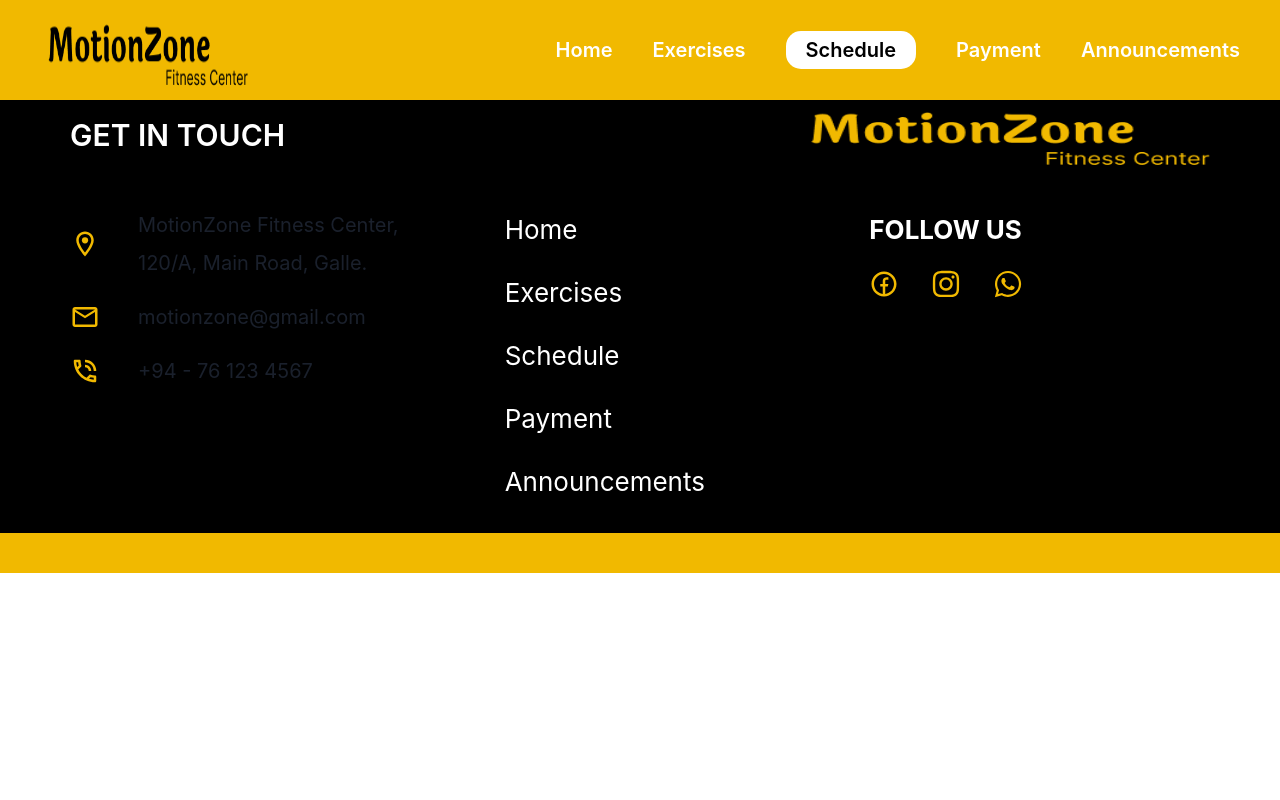
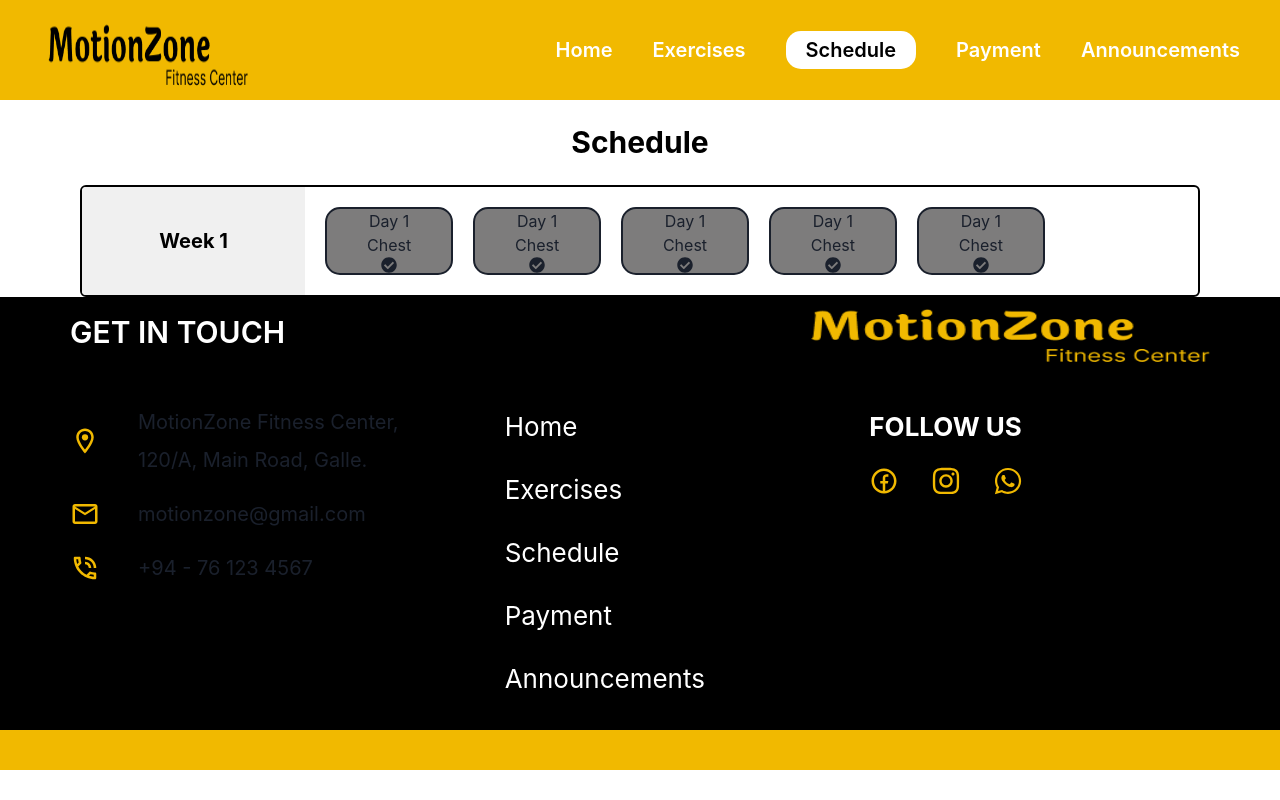
Before and after one commit to GymManagmentSystem/gym_client_web_app, a React (Vite) app: page /schedule in a window 1280 px wide. Built offline with nearby package versions, Linux system fonts and the light colour scheme.

Commit message:
Update exercise card body and modal

```diff
--- a/src/components/Exercises/ExerciseCard.tsx
+++ b/src/components/Exercises/ExerciseCard.tsx
@@ -17,6 +17,8 @@ import {
   ModalFooter,
   ModalBody,
   ModalCloseButton,
+  VStack,
+  Box,
 } from "@chakra-ui/react";
 
 interface Props {
@@ -45,6 +47,7 @@ const ExerciseCard = ({
   return (
     <Card
       maxW="md"
+      height={{ base: "auto", md: "500px" }}
       borderRadius="15px"
       bg="#fff"
       border="1px"
@@ -52,23 +55,76 @@ const ExerciseCard = ({
       boxShadow="lg"
       _hover={{
         boxShadow: "xl",
-        transform: "scale(1.02)", // Pop-up
-        transition: "transform 0.2s ease, box-shadow 0.2s ease", // Smooth transition
+        transform: "scale(1.02)",
+        transition: "transform 0.2s ease, box-shadow 0.2s ease",
       }}
     >
-      <CardBody>
-        <Center>
-          <Image src={image} />
+      <VStack height="100%" spacing={0} align="stretch">
+        <Box
+          flex={{ base: "auto", md: "2" }}
+          overflow="hidden"
+          width="100%"
+          height={{ base: "200px", md: "250px" }}
+        >
+          <Center height="100%">
+            <Image
+              src={image}
+              height="100%"
+              width="100%"
+              objectFit="contain"
+              borderTopRadius="15px"
+            />
           </Center>
+        </Box>
 
-        <Stack mt="6" spacing="3">
-          <Heading size="md" color="#000">
+        <CardBody flex="1" p={4}>
+          <Stack spacing="3">
+            <Heading size="md" color="#F1B900" isTruncated>
               {name}
             </Heading>
-          <Text color="#000" textAlign="justify"  fontSize={{base:'12px',md:'md'}}>
-            {description}
+            <HStack color="#000">
+              <Text sx={titleText} flex={1}>
+                Exercise Type
               </Text>
+              <Text sx={valueText} flex={1}>
+                {type}
+              </Text>
+            </HStack>
+            <HStack>
+              <Text sx={titleText} flex={1}>
+                Target Body Area
+              </Text>
+              <Text sx={valueText} flex={1}>
+                {bodyArea}
+              </Text>
+            </HStack>
+            <HStack>
+              <Text sx={titleText} flex={1}>
+                Exercise Level
+              </Text>
+              <Text sx={valueText} flex={1}>
+                {exerciseLevel}
+              </Text>
+            </HStack>
+            <HStack>
+              <Text sx={titleText} flex={1}>
+                Exercise Category
+              </Text>
+              <Text sx={valueText} flex={1}>
+                {category}
+              </Text>
+            </HStack>
+            <HStack>
+              <Text sx={titleText} flex={1}>
+                Equipment Required
+              </Text>
+              <Text sx={valueText} flex={1}>
+                {equipments}
+              </Text>
+            </HStack>
           </Stack>
+        </CardBody>
+
         <CardFooter>
           <Button
             variant="solid"
@@ -79,56 +135,28 @@ const ExerciseCard = ({
             View More
           </Button>
         </CardFooter>
-      </CardBody>
+      </VStack>
 
-      <Modal isOpen={isOpen} onClose={onClose} size={{base:'xs',md:'sm',lg:'lg'}}>
+      {/* View More Modal */}
+      <Modal
+        isOpen={isOpen}
+        onClose={onClose}
+        size={{ base: "xs", md: "sm", lg: "lg" }}
+      >
         <ModalOverlay />
-        <ModalContent bg={"#fff"} ml={3} mr={3}>
-          <ModalHeader color={"#000"} fontWeight={'bold'}>{name}</ModalHeader>
+        <ModalContent bg="#fff" ml={3} mr={3}>
+          <ModalHeader color="#000" fontWeight="bold" fontSize={"md"}>
+            {name}
+          </ModalHeader>
           <ModalCloseButton />
           <ModalBody>
-            <Stack spacing="3">
-              <HStack color="#000">
-                <Text sx={titletext} flex={1}>
-                  Exercise Type :
+            <Text
+              fontSize={{ base: "12px", md: "14px" }}
+              color="#000"
+              textAlign="justify"
+            >
+              {description}
             </Text>
-                <Text sx={valueText} flex={1}>
-                  {type}
-                </Text>
-              </HStack>
-              <HStack>
-                <Text sx={titletext} flex={1}>
-                  Target Body Area :
-                </Text>
-                <Text sx={valueText} flex={1}>
-                  {bodyArea}
-                </Text>
-              </HStack>
-              <HStack>
-                <Text sx={titletext} flex={1}>
-                  Exercise Level :
-                </Text>
-                <Text sx={valueText} flex={1}>
-                  {exerciseLevel}
-                </Text>
-              </HStack>
-              <HStack>
-                <Text sx={titletext} flex={1}>
-                  Exercise Category :
-                </Text>
-                <Text sx={valueText} flex={1}>
-                  {category}
-                </Text>
-              </HStack>
-              <HStack>
-                <Text sx={titletext} flex={1}>
-                  Equipment Required :
-                </Text>
-                <Text sx={valueText} flex={1}>
-                  {equipments}
-                </Text>
-              </HStack>
-            </Stack>
           </ModalBody>
           <ModalFooter>
             <Button
@@ -146,14 +174,14 @@ const ExerciseCard = ({
   );
 };
 
-const titletext = {
+const titleText = {
   color: "#000",
   fontWeight: "semibold",
-  fontSize:{base:'12px',md:'md'}
+  fontSize: { base: "12px", md: "14px", lg: "16px" },
 };
 const valueText = {
   color: "#000",
-  fontSize:{base:'12px',md:'md'}
+  fontSize: { base: "12px", md: "14px", lg: "16px" },
 };
 
 export default ExerciseCard;
--- /dev/null
+++ b/src/components/Schedule/WeekScheduleCard.tsx
@@ -0,0 +1,74 @@
+import { Card, CardBody, Text, Box, HStack } from "@chakra-ui/react";
+import { FaCheckCircle } from "react-icons/fa";
+
+const WeekScheduleCard = () => {
+  return (
+    <Card
+      direction={'row'}
+      overflow="hidden"
+      variant="outline"
+      bg={"#fff"}
+      border={"2px"}
+      borderColor={"#000"}
+      ml={{base:5,md:10,lg:20}}
+      mr={{base:5,md:10,lg:20}}
+    >
+      <Box
+        sx={{
+          width: {base:'50%',md:'20%'},
+          bg: "#F0F0F0",
+          display: "flex",
+          alignItems: "center",
+          justifyContent: "center",
+        }}
+      >
+        <Text sx={{ color: "#000", fontWeight: "bold", fontSize: "xl" }}>
+          Week 1
+        </Text>
+      </Box>
+
+      <CardBody>
+        <HStack spacing={5}>
+          <Box sx={dayBoxStyles}>
+            <Text>Day 1</Text>
+            <Text>Chest</Text>
+            <FaCheckCircle />
+          </Box>
+          <Box sx={dayBoxStyles}>
+            <Text>Day 1</Text>
+            <Text>Chest</Text>
+            <FaCheckCircle />
+          </Box>
+          <Box sx={dayBoxStyles}>
+            <Text>Day 1</Text>
+            <Text>Chest</Text>
+            <FaCheckCircle />
+          </Box>
+          <Box sx={dayBoxStyles}>
+            <Text>Day 1</Text>
+            <Text>Chest</Text>
+            <FaCheckCircle />
+          </Box>
+          <Box sx={dayBoxStyles}>
+            <Text>Day 1</Text>
+            <Text>Chest</Text>
+            <FaCheckCircle />
+          </Box>
+
+        </HStack>
+      </CardBody>
+    </Card>
+  );
+};
+const dayBoxStyles = {
+  width:{base:'25%',md:'20%',lg:'15%'},
+  bg: "#7D7C7C",
+  border: "2px",
+  borderRadius: "15px",
+  display: "flex",
+  flexDirection:'column',
+  alignItems: "center",
+  justifyContent: "center",
+
+};
+export default WeekScheduleCard;
--- a/src/pages/Exercises.tsx
+++ b/src/pages/Exercises.tsx
@@ -20,39 +20,39 @@ const Exercises = () => {
     },
     {
       image:
-        "https://apilyfta.com/static/GymvisualPNG/00471101-Barbell-Incline-Bench-Press_Chest_small.png",
-      name: "Bench Press",
+        "https://www.hevyapp.com/wp-content/uploads/02511201-Chest-Dip_Chest.jpg",
+      name: "Chest Dips",
       description:
-        "The bench press is performed by lying on a flat bench with feet firmly on the ground. Grip the barbell with hands slightly wider than shoulder-width apart, lower the bar to your chest, and press it upwards until your arms are fully extended. Repeat for the desired number of reps.",
+        "Hold onto parallel bars with arms extended, and lean slightly forward while bending your knees if necessary. Lower your body by bending your elbows until your chest is level with your hands, feeling a stretch across your chest. Push yourself back up to the starting position, keeping the movement controlled. Repeat for the desired number of reps.",
+      type: "Strength",
+      bodyArea: "Chest",
+      exerciseLevel: "Advanced",
+      category: "Compound",
+      equipments: "Parallel Bars",
+    },
+    {
+      image:
+        "https://www.lyfta.app/_next/image?url=%2Fthumbnails%2F13111201.jpg&w=3840&q=20",
+      name: "Wide Pushes",
+      description:
+        "Start in a push-up position with hands wider than shoulder-width on the ground. Lower your body by bending the elbows outward until your chest nearly touches the ground, keeping your core tight. Push up through your palms until your arms are fully extended. Repeat for the desired number of reps.",
       type: "Strength",
       bodyArea: "Chest",
       exerciseLevel: "Intermediate",
-      category: "Compound",
-      equipments: "Barbell, Bench",
+      category: "Bodyweight",
+      equipments: "None",
     },
     {
       image:
-        "https://apilyfta.com/static/GymvisualPNG/00471101-Barbell-Incline-Bench-Press_Chest_small.png",
-      name: "Bench Press",
+        "https://apilyfta.com/static/GymvisualPNG/02271101-Cable-Standing-Fly_Chest-FIX_small.png",
+      name: "Cable Standing Fly",
       description:
-        "The bench press is performed by lying on a flat bench with feet firmly on the ground. Grip the barbell with hands slightly wider than shoulder-width apart, lower the bar to your chest, and press it upwards until your arms are fully extended. Repeat for the desired number of reps.",
+        "Stand between two cable pulleys with feet shoulder-width apart. Grip the handles with a slight bend in your elbows and arms extended at shoulder height. Pull the handles together in front of your chest in a controlled arc, focusing on contracting your chest muscles. Slowly return to the starting position. Repeat for the desired number of reps",
       type: "Strength",
       bodyArea: "Chest",
       exerciseLevel: "Intermediate",
-      category: "Compound",
-      equipments: "Barbell, Bench",
-    },
-    {
-      image:
-        "https://apilyfta.com/static/GymvisualPNG/00471101-Barbell-Incline-Bench-Press_Chest_small.png",
-      name: "Bench Press",
-      description:
-        "The bench press is performed by lying on a flat bench with feet firmly on the ground. Grip the barbell with hands slightly wider than shoulder-width apart, lower the bar to your chest, and press it upwards until your arms are fully extended. Repeat for the desired number of reps.",
-      type: "Strength",
-      bodyArea: "Chest",
-      exerciseLevel: "Intermediate",
-      category: "Compound",
-      equipments: "Barbell, Bench",
+      category: "Isolation",
+      equipments: "Cable Machine",
     },
   ];
   return (
--- a/src/pages/Schedule.tsx
+++ b/src/pages/Schedule.tsx
@@ -1,7 +1,7 @@
-import { Grid, GridItem } from "@chakra-ui/react"
-import Footer from "../components/Footer"
-import HomeHeader from "../components/Home/HomeHeader"
-
+import { Grid, GridItem,Text } from "@chakra-ui/react";
+import Footer from "../components/Footer";
+import HomeHeader from "../components/Home/HomeHeader";
+import WeekScheduleCard from "../components/Schedule/WeekScheduleCard";
 
 const Schedule = () => {
   return (
@@ -32,19 +32,23 @@ const Schedule = () => {
           width="100%"
           padding="0"
           bg="#fff"
-      ></GridItem>
-      <GridItem
-        pl="2"
-        area={"footer"}
-        left="0"
-        width="100%"
-        padding="0"
         >
-          <Footer/>
+           <Text sx={titleText}>Schedule</Text>
+           <WeekScheduleCard/>
+        </GridItem>
+        <GridItem pl="2" area={"footer"} left="0" width="100%" padding="0">
+          <Footer />
         </GridItem>
       </Grid>
     </>
-  )
-}
-
-export default Schedule
+  );
+};
+const titleText = {
+  fontSize: { base: "18px", md: "22px", lg: "30px", xl: "30px" },
+  fontWeight: "bold",
+  color: "#000",
+  textAlign: "center",
+  mt: 5,
+  mb: 5,
+};
+export default Schedule;
```
Also changed, not shown: src/components/Home/MySchedule.tsx (+14 -14 lines). Lines whose indentation alone changed are shown as unchanged.
